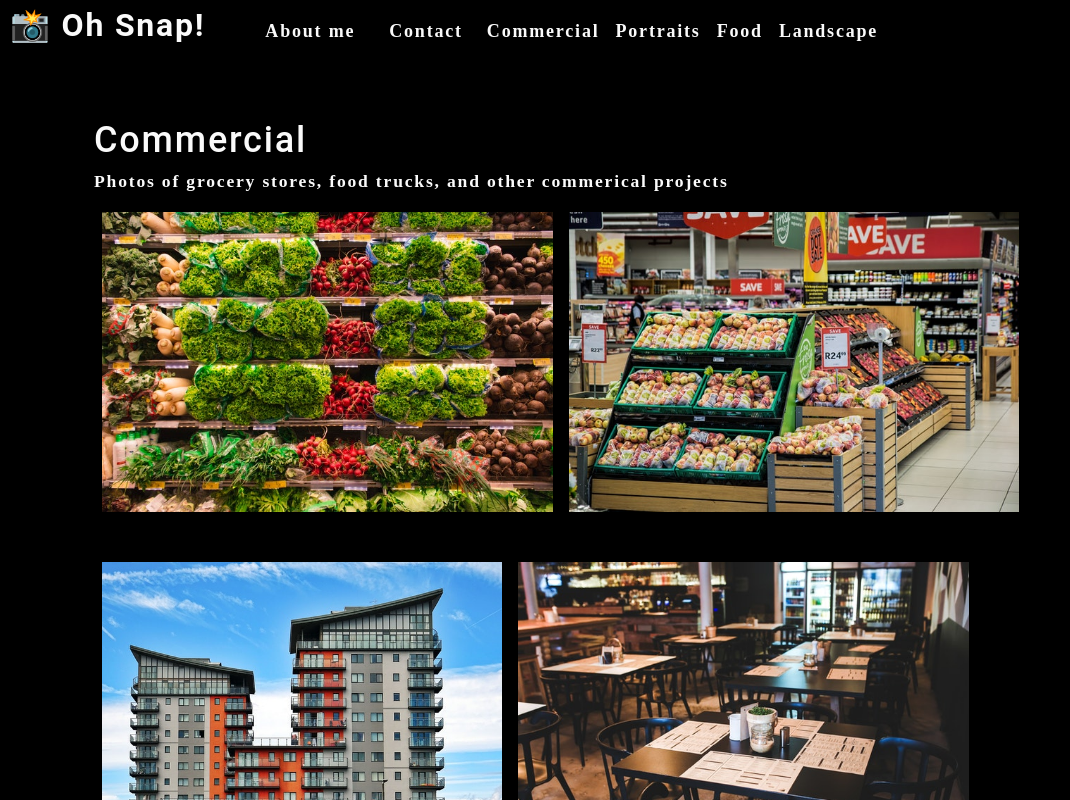
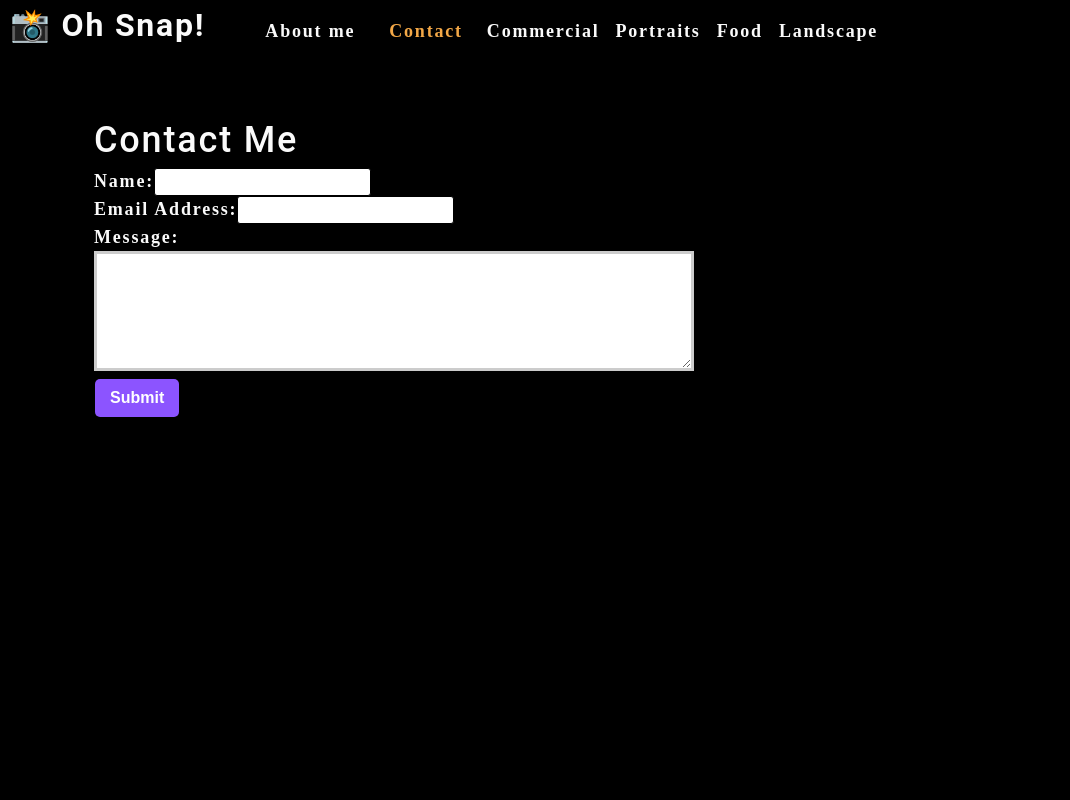
Before and after one commit to Jonathan0212/photo-showcase, a React (Create React App) app: page / in a window 1280 px wide. Both pictures are taken after a click on the element "Contact". Shown: the top 800 px of the page, without its empty margins (0-1070 px from the left). Built offline with nearby package versions, Linux system fonts and the light colour scheme.

Commit message:
contact form is console logging in the dev tools

```diff
--- a/src/App.js
+++ b/src/App.js
@@ -2,6 +2,7 @@
 import About from './components/About';
 import Nav from './components/Nav';
 import Gallery from './components/Gallery'
+import ContactForm from './components/Contact';
 
 
 function App() {
@@ -16,6 +17,7 @@
   ]);
 
   const [currentCategory, setCurrentCategory] = useState(categories[0]);
+  const [contactSelected, setContactSelected] = useState(false)
 
 
   return (
@@ -24,10 +26,18 @@
       categories={categories}
       setCurrentCategory={setCurrentCategory}
       currentCategory={currentCategory}
+      contactSelected={contactSelected}
+      setContactSelected={setContactSelected}
       />
     <main>
-      <Gallery currentCategory={currentCategory} />
-      <About />
+      {!contactSelected ? (
+        <>
+          <Gallery currentCategory={currentCategory} />
+          <About />
+        </>
+      ) : (
+        <ContactForm />
+      )}
     </main>
   </div>
   );
--- /dev/null
+++ b/src/components/Contact/index.js
@@ -0,0 +1,67 @@
+import React, { useState } from "react";
+import { validateEmail } from '../../assets/utils/helpers';
+
+
+
+function ContactForm() {
+    const [formState, setFormstate] = useState({ name: '', email:'', message:''});
+    const [errorMessage, setErrorMessage] = useState('');
+    const { name, email, message } = formState;
+
+    const handleSubmit = (e) => {
+        e.preventDefault();
+        if(!errorMessage) {
+            setFormstate({ [e.target.name]: e.target.value });
+            console.log('Form', formState);
+        }
+    };
+
+    const handleChange = (e) => {
+        if (e.target.name === 'email') {
+            const isValid = validateEmail(e.target.value);
+            if (!isValid) {
+                setErrorMessage('Your email is invalid');
+            } else {
+                setErrorMessage('');
+            }
+        } else {
+            if (!e.target.value.length) {
+                setErrorMessage(`${e.target.name} is required.`);
+            } else {
+                setErrorMessage('');
+            }
+        }
+    };
+
+    return (
+        <section>
+            <h1 data-testid='h1tag'>Contact Me</h1>
+            <form id='contact-form' onSubmit={handleSubmit}>
+                <div>
+                    <label htmlFor="name">Name:</label>
+                    <input type='text' name='name' defaultValue={name} onBlur={handleChange}  />
+                </div>
+
+                <div>
+                    <label htmlFor="email">Email Address:</label>
+                    <input type='email' name='email' defaultValue={email} onBlur={handleChange}  />
+                </div>
+
+                <div>
+                    <label htmlFor='message'> Message: </label>
+                    <textarea name='message' rows='5' defaultValue={message}  onBlur={handleChange} />
+                </div>
+                {errorMessage && (
+                    <div>
+                        <p className="error-text">{errorMessage}</p>
+                    </div>
+                )}
+                <button data-testid='button' type="submit">Submit</button>
+            </form>
+        </section>
+    );
+}
+
+
+
+export default ContactForm
--- a/src/components/Nav/index.js
+++ b/src/components/Nav/index.js
@@ -5,13 +5,10 @@
  const {
    categories = [],
    setCurrentCategory,
+   contactSelected,
    currentCategory,
+   setContactSelected,
  } = props;
-
-const handleClick = (item) => {
-  console.log(item);
-  return item;
-}
 
 
   return (
@@ -24,22 +21,21 @@
       <nav>
         <ul className="flex-row">
           <li className="mx-2">
-            <a data-testid="about" href="#about">
+            <a data-testid="about" href="#about" onClick={() => setContactSelected(false)}>
               About me
             </a>
           </li>
-          <li className="mx-2">
-            <span onClick={() => handleClick('Contact')}>
-              Contact
-            </span>
+          <li className={`mx-2 ${contactSelected && 'navActive'}`}>
+            <span onClick={() => setContactSelected(true)}>Contact</span>
           </li>
           {categories.map((category) => (
               <li className={`mx-1
-                ${currentCategory.name === category.name
-              }`} key={category.name}>
+                ${currentCategory.name === category.name && !contactSelected && 'navActive'
+                }`} key={category.name}>
                 <span
                   onClick={() => {
-                    setCurrentCategory(category)
+                    setCurrentCategory(category);
+                    setContactSelected(false);
                   }}
                 >
                   {capitalizeFirstLetter(category.name)}
```
Also changed, not shown: 1 other file (tests, documents, lock files or other folders).
